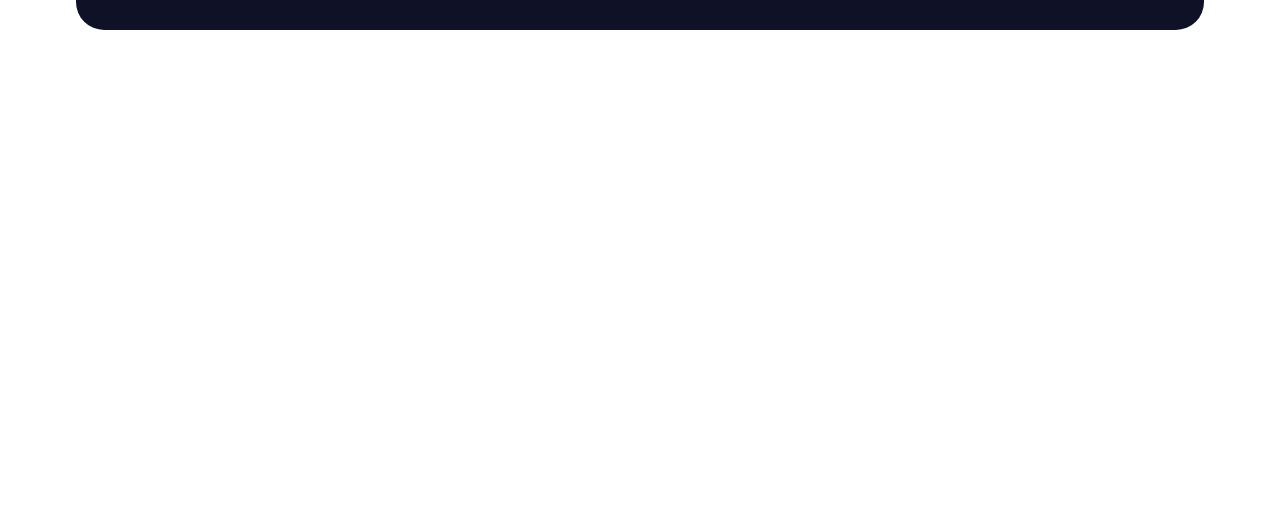
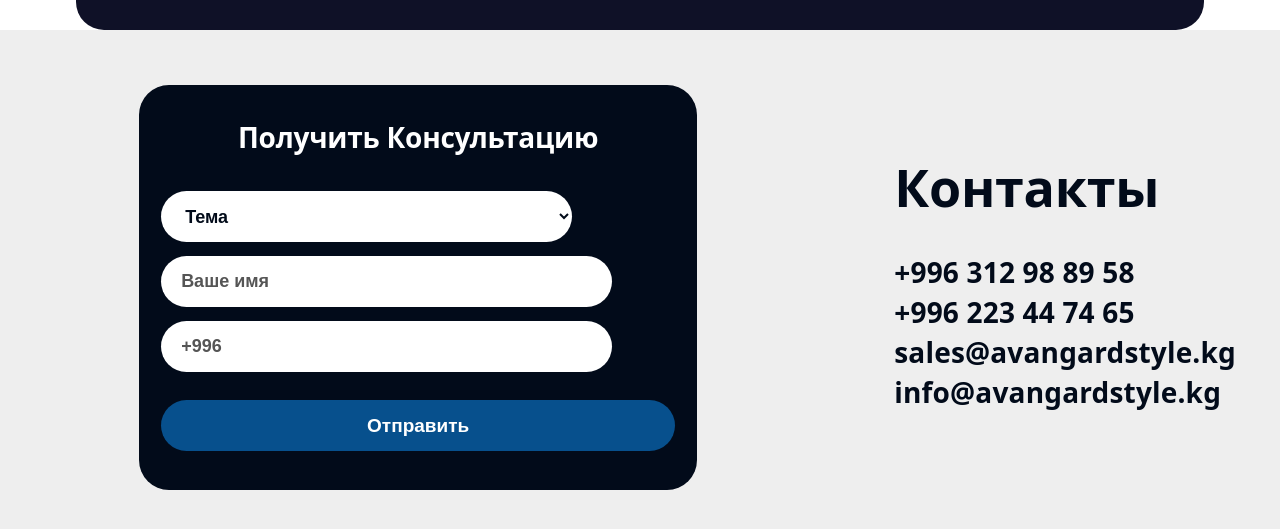
Before and after one commit to buranJ/avang, a React (Vite) app: page / in a window 1280 px wide. Shown: the part 2139-2668 px from the top of the page. Before the commit the page ends 2169 px from the top, so only its background shows below. Built offline with nearby package versions, Linux system fonts and the light colour scheme; a web font is replaced by a local one.

Commit message:
добавил компонент consultation

```diff
--- a/src/App.jsx
+++ b/src/App.jsx
@@ -1,20 +1,18 @@
-
-import './App.css'
-import Header from './components/Header/Header'
-import Hero from './components/Hero/Hero'
-import Blok from './components/Blok/Blok'
+import "./App.css";
+import Header from "./components/Header/Header";
+import Hero from "./components/Hero/Hero";
+import Blok from "./components/Blok/Blok";
+import Consultation from "./components/Consultation/Consultation";
 
 function App() {
-
-
   return (
     <>
-      <Header/>
-      <Hero/>
-      <Blok/>
-
+      <Header />
+      <Hero />
+      <Blok />
+      <Consultation />
     </>
-  )
+  );
 }
 
-export default App
+export default App;
--- /dev/null
+++ b/src/components/Consultation/Consultation.jsx
@@ -0,0 +1,59 @@
+import "./consultation.css";
+const Consultation = () => {
+  return (
+    <section className="consultation">
+      <div className="consultation__form-box container">
+        <h2 className="consultation__form-title">Получить Консультацию</h2>
+
+        <form className="consultation__form">
+          <select className="consultation__field" defaultValue="">
+            <option value="" disabled>
+              Тема
+            </option>
+            <option value="Покупка недвижимости">Покупка недвижимости</option>
+            <option value="Сотрудничество">Сотрудничество</option>
+            <option value="Предложения">Предложения</option>
+          </select>
+
+          <input
+            type="text"
+            className="consultation__field"
+            placeholder="Ваше имя"
+          />
+
+          <input
+            type="tel"
+            className="consultation__field"
+            placeholder="+996"
+          />
+
+          <button type="submit" className="consultation__button">
+            Отправить
+          </button>
+        </form>
+      </div>
+
+      <div className="consultation__contacts">
+        <h2 className="consultation__title">Контакты</h2>
+
+        <a href="tel:+996312988958" className="consultation__link">
+          +996 312 98 89 58
+        </a>
+
+        <a href="tel:+996223447465" className="consultation__link">
+          +996 223 44 74 65
+        </a>
+
+        <a href="mailto:sales@avangardstyle.kg" className="consultation__link">
+          sales@avangardstyle.kg
+        </a>
+
+        <a href="mailto:info@avangardstyle.kg" className="consultation__link">
+          info@avangardstyle.kg
+        </a>
+      </div>
+    </section>
+  );
+};
+
+export default Consultation;
--- /dev/null
+++ b/src/components/Consultation/consultation.css
@@ -0,0 +1,83 @@
+.consultation {
+    padding: 55px 44px;
+    display: flex;
+    align-items: center;
+    gap: 102px;
+    background: #eeeeee;
+}
+
+.consultation__form-box {
+    width: 514px;
+    padding: 36px 22px 39px;
+    border-radius: 30px;
+    background: #020b1a;
+}
+
+.consultation__form-title {
+    margin-bottom: 37px;
+    text-align: center;
+    color: #ffffff;
+    font-size: 28px;
+    font-weight: 600;
+}
+
+.consultation__form {
+    display: flex;
+    flex-direction: column;
+    gap: 14px;
+}
+
+.consultation__field {
+    width: 80%;
+    height: 51px;
+    padding: 0 20px;
+    border: none;
+    border-radius: 28px;
+    background: #ffffff;
+    color: #020b1a;
+    font-size: 18px;
+    font-weight: 600;
+    outline: none;
+}
+
+.consultation__field::placeholder {
+    color: #555555;
+}
+
+.consultation__button {
+    width: 100%;
+    height: 51px;
+    margin-top: 14px;
+    border: none;
+    border-radius: 28px;
+    background: #07508d;
+    color: #ffffff;
+    font-size: 19px;
+    font-weight: 600;
+    cursor: pointer;
+}
+
+.consultation__contacts {
+    display: flex;
+    flex-direction: column;
+}
+
+.consultation__title {
+    margin-bottom: 42px;
+    color: #020b1a;
+    font-size: 52px;
+    font-weight: 700;
+}
+
+.consultation__link {
+    margin-bottom: 14px;
+    color: #020b1a;
+    text-decoration: none;
+    font-size: 28px;
+    font-weight: 600;
+}
+
+.container {
+    max-width: 1400px;
+    margin: 0 auto;
+}
```
Also changed, not shown: 1 other file (tests, documents, lock files or other folders).
